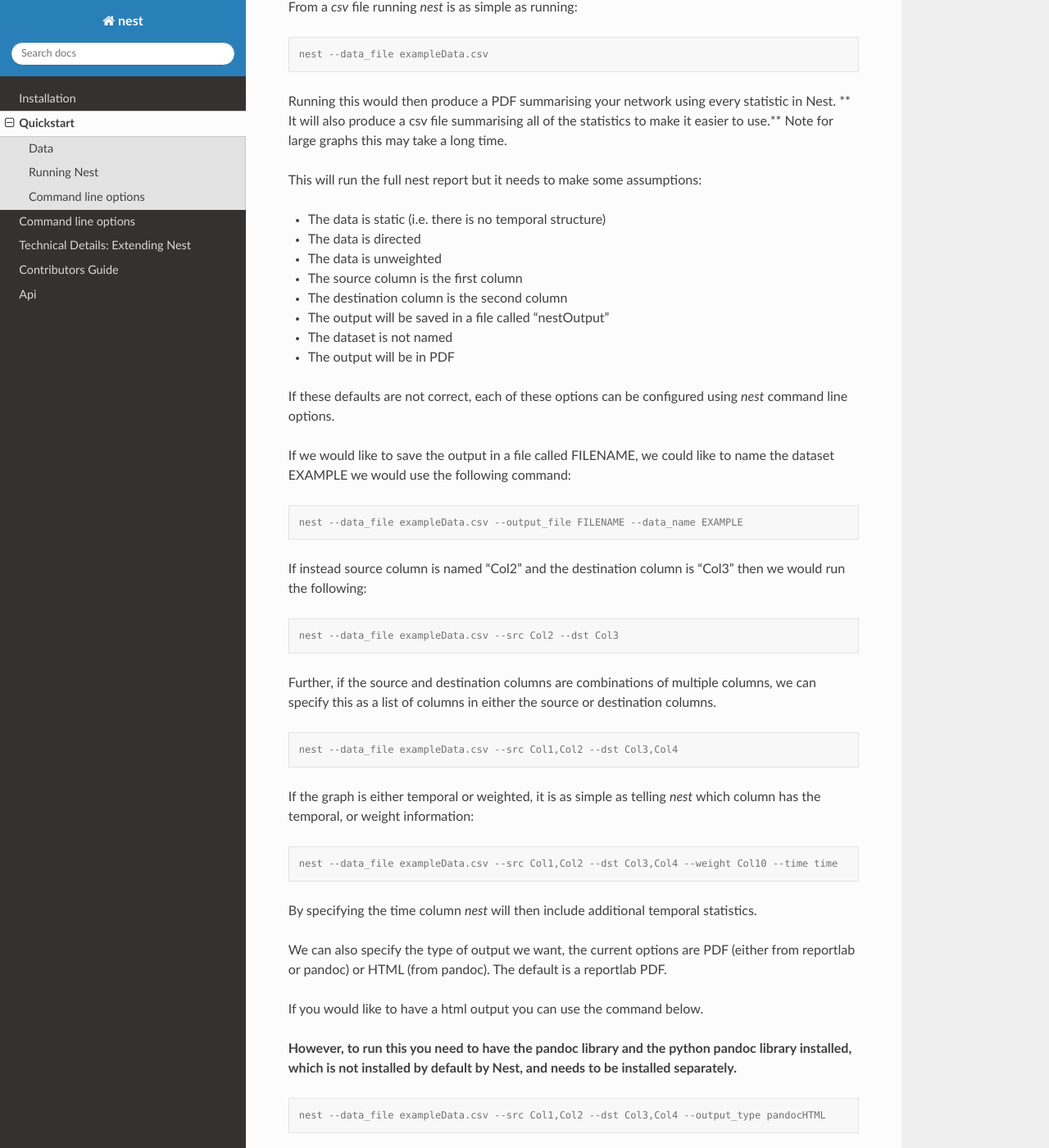
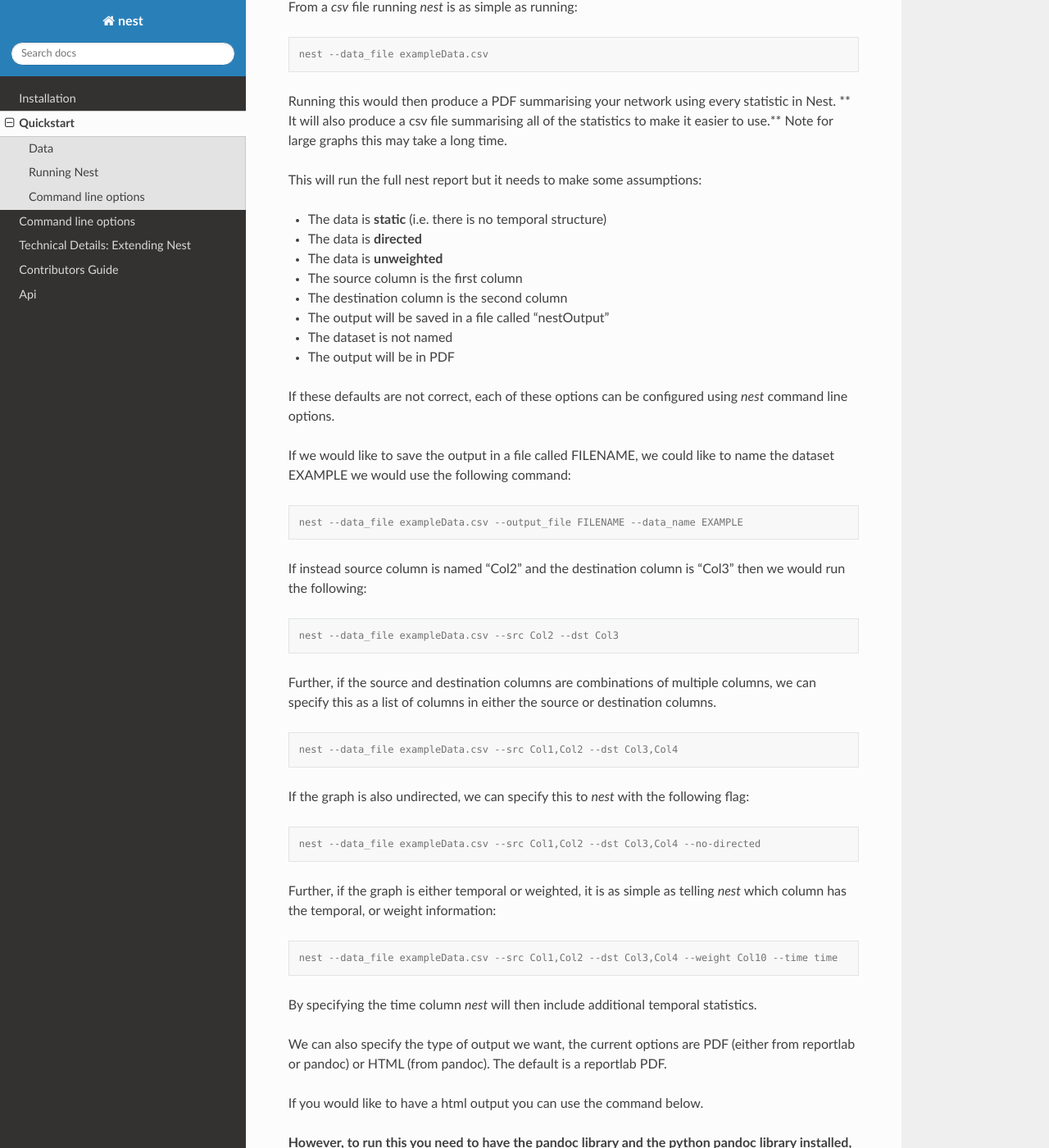
Before and after one commit to alan-turing-institute/NESTpackage, a Sphinx documentation site: the page built from docs/source/quickstart.rst, in a window 1280 px wide and 1400 px high, scrolled down 803 px. Shown: the whole window at 82% size. Built offline with Sphinx 7.4.7 and the Read the Docs theme 2.0.0, drawn with Linux system fonts in a browser that asks for light colours; some of the changed text lies outside the part shown.

Commit message:
update to the docs for the undirected case

```diff
--- a/docs/source/quickstart.rst
+++ b/docs/source/quickstart.rst
@@ -50,9 +50,9 @@ Note for large graphs this may take a long time.
 
 This will run the full nest report but it needs to make some assumptions:
 
-* The data is static (i.e. there is no temporal structure)
-* The data is directed
-* The data is unweighted
+* The data is **static** (i.e. there is no temporal structure)
+* The data is **directed**
+* The data is **unweighted**
 * The source column is the first column
 * The destination column is the second column
 * The output will be saved in a file called "nestOutput"
@@ -86,8 +86,15 @@ destination columns.
 
    nest --data_file exampleData.csv --src Col1,Col2 --dst Col3,Col4
 
-If the graph is either temporal or weighted, it is as simple as telling  `nest`
-which column has the temporal, or weight information:
+If the graph is also undirected, we can specify this to `nest` with the following flag:
+
+.. code-block:: console
+
+   nest --data_file exampleData.csv --src Col1,Col2 --dst Col3,Col4 --no-directed
+
+
+Further, if the graph is either temporal or weighted, it is as simple as
+telling  `nest` which column has the temporal, or weight information:
 
 .. code-block:: console
 
@@ -140,6 +147,14 @@ dst
    it will construct the node ID with the
    combination of the columns
 
+directed
+    Data is directed (Default behaviour). Note this flag does not need any
+    additional arguments
+
+no-directed
+   Data is undirected (Not Default behaviour). Note this flag does not need any
+   additional arguments.
+
 weight
    Weight Column (Default None). If this flag is set
    to None, the network is assumed to be unweighted
```
Also changed, not shown: docs/source/commandlineoptions.rst (+8 -0 lines).
